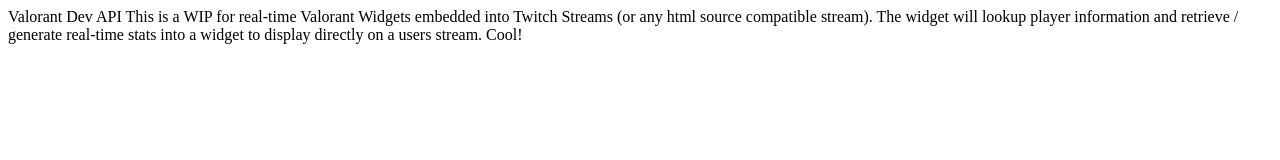
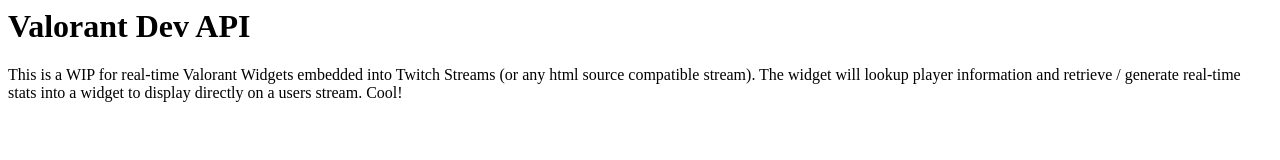
Before and after one commit to thenayr/thenayr.github.io, a plain HTML site: page index.html in a window 1280 px wide. Drawn offline with Linux system fonts and the light colour scheme.

Commit message:
udpate index

```diff
--- a/index.html
+++ b/index.html
@@ -1,7 +1,9 @@
-Valorant Dev API
+<h1>Valorant Dev API</h1>
 
+<p>
 This is a WIP for real-time Valorant Widgets embedded into Twitch Streams (or any html source compatible stream).
 
 The widget will lookup player information and retrieve / generate real-time stats into a widget to display directly on a users stream.
 
 Cool!
+</p>
```
